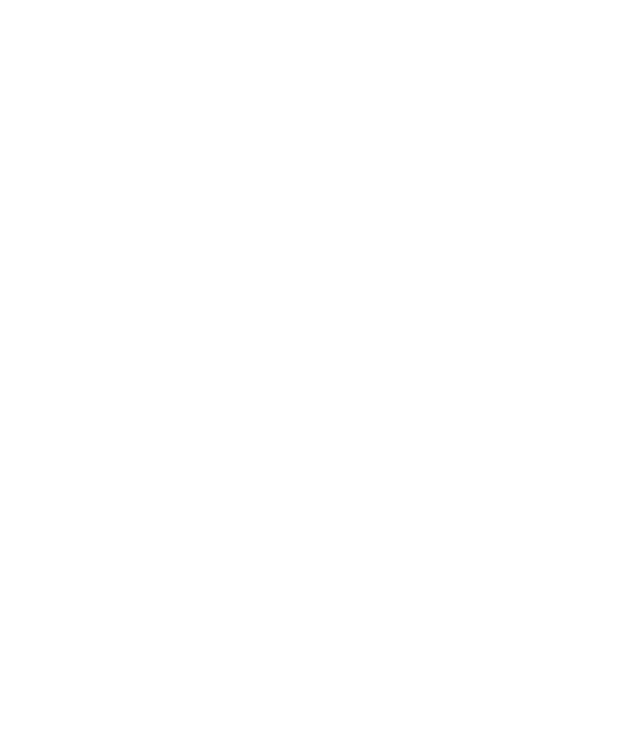
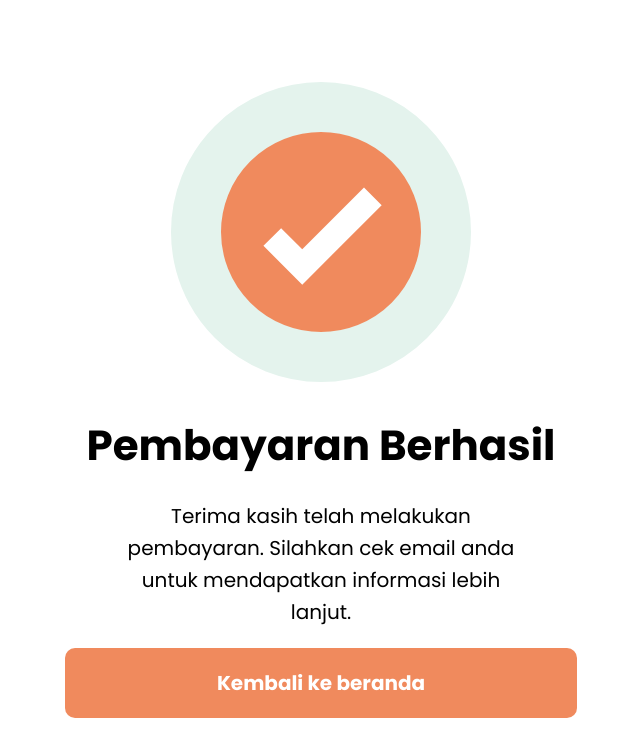
Before and after one commit to Jolangalifk/unisains-project, a Vue app: page /payment-success in a window 1280 px wide. Before the commit this address had no page. Shown: the top 756 px of the page, without its empty margins (319-959 px from the left). Built offline with nearby package versions, Linux system fonts and the light colour scheme.

Commit message:
feat: [JK] payment success

```diff
--- a/src/components/Order.vue
+++ b/src/components/Order.vue
@@ -143,6 +143,7 @@ export default {
         async payWithMidtrans() {
             try {
                 const snapToken = localStorage.getItem('snapToken');
+                const self = this;
                 snap.pay(snapToken, {
                     onSuccess: function (result) {
                         // Payment successful, handle success logic here
@@ -151,12 +152,7 @@ export default {
                         localStorage.removeItem('idTrx');
                         localStorage.removeItem('pembayaran');
                         // Redirect or show success message as needed
-                        router.push({ name: 'payment-success' });
-                    },
-                    onPending: function (result) {
-                        // Payment pending, handle pending logic here
-                        alert('Payment pending. Transaction ID: ' + result.transaction_id);
-                        // Redirect or show pending message as needed
+                        self.$router.push('/payment-success');
                     },
                     onError: function (result) {
                         // Payment failed, handle error logic here
--- a/src/router/index.js
+++ b/src/router/index.js
@@ -140,6 +140,11 @@ const router = createRouter({
       // this generates a separate chunk (About.[hash].js) for this route
       // which is lazy-loaded when the route is visited.
       component: () => import('../views/AnatomyCourse.vue')
+    },
+    {
+      path: '/payment-success',
+      name: 'payment-success',
+      component: () => import('../views/PaymentSuccess.vue')
     }
   ]
 })
--- /dev/null
+++ b/src/views/PaymentSuccess.vue
@@ -0,0 +1,76 @@
+<template>
+    <div class="payment-success">
+        <img src="@/assets/icon/payment-success.svg" alt="">
+        <h1>Pembayaran Berhasil</h1>
+        <div class="payment-success-detail">
+            <p>Terima kasih telah melakukan pembayaran. Silahkan cek email anda untuk mendapatkan informasi lebih lanjut.</p>
+        </div>
+        <div class="button">
+            <button><router-link to="/">Kembali ke beranda</router-link></button>
+        </div>
+    </div>
+</template>
+
+<script setup>
+</script>
+
+<style scoped>
+
+.payment-success {
+    width: 100%;
+    height: 100vh;
+    display: flex;
+    flex-direction: column;
+    align-items: center;
+    justify-content: center;
+}
+
+.payment-success h1 {
+    font-size: 42px;
+    font-weight: bold;
+    color: black;
+    margin-top: 30px;
+}
+
+.payment-success-detail {
+    width: 35%;
+    height: auto;
+    display: flex;
+    flex-direction: column;
+    align-items: center;
+    padding: 20px;
+}
+
+.payment-success-detail p {
+    font-size: 20px;
+    color: black;
+    text-align: center;
+}
+
+.button {
+    width: 40%;
+    height: auto;
+    display: flex;
+    flex-direction: column;
+    align-items: center;
+}
+
+.button button {
+    width: 100%;
+    height: 70px;
+    background-color: #F08A5D;
+    border-radius: 10px;
+    border: none;
+    font-size: 20px;
+    font-weight: 600;
+    color: black;
+}
+
+.button button a {
+    color: white;
+    font-weight: bold;
+    font-family: poppins;
+    text-decoration: none;
+}
+
+</style>
```
Also changed, not shown: src/assets/icon/payment-success.svg (added).
